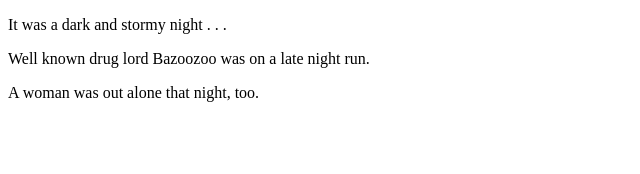
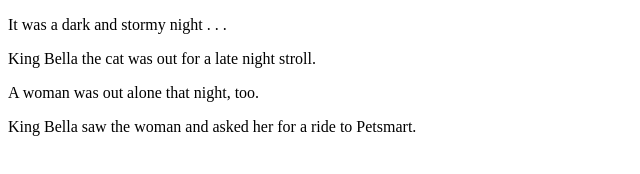
Before and after one commit to r-spell/fireside-story, a plain HTML site: page index.html in a window 1280 px wide. Shown: the whole page, without its empty margins (0-640 px from the left). Drawn offline with Linux system fonts and the light colour scheme.

Commit message:
added fourth line

```diff
--- a/index.html
+++ b/index.html
@@ -2,7 +2,8 @@
 <html>
     <body>
         <p> It was a dark and stormy night . . . </p>
-        <p> Well known drug lord Bazoozoo was on a late night run. </p>
+        <p> King Bella the cat was out for a late night stroll. </p>
         <p> A woman was out alone that night, too.</p>
+        <p>King Bella saw the woman and asked her for a ride to Petsmart.</p>
     </body>
 </html>
```
